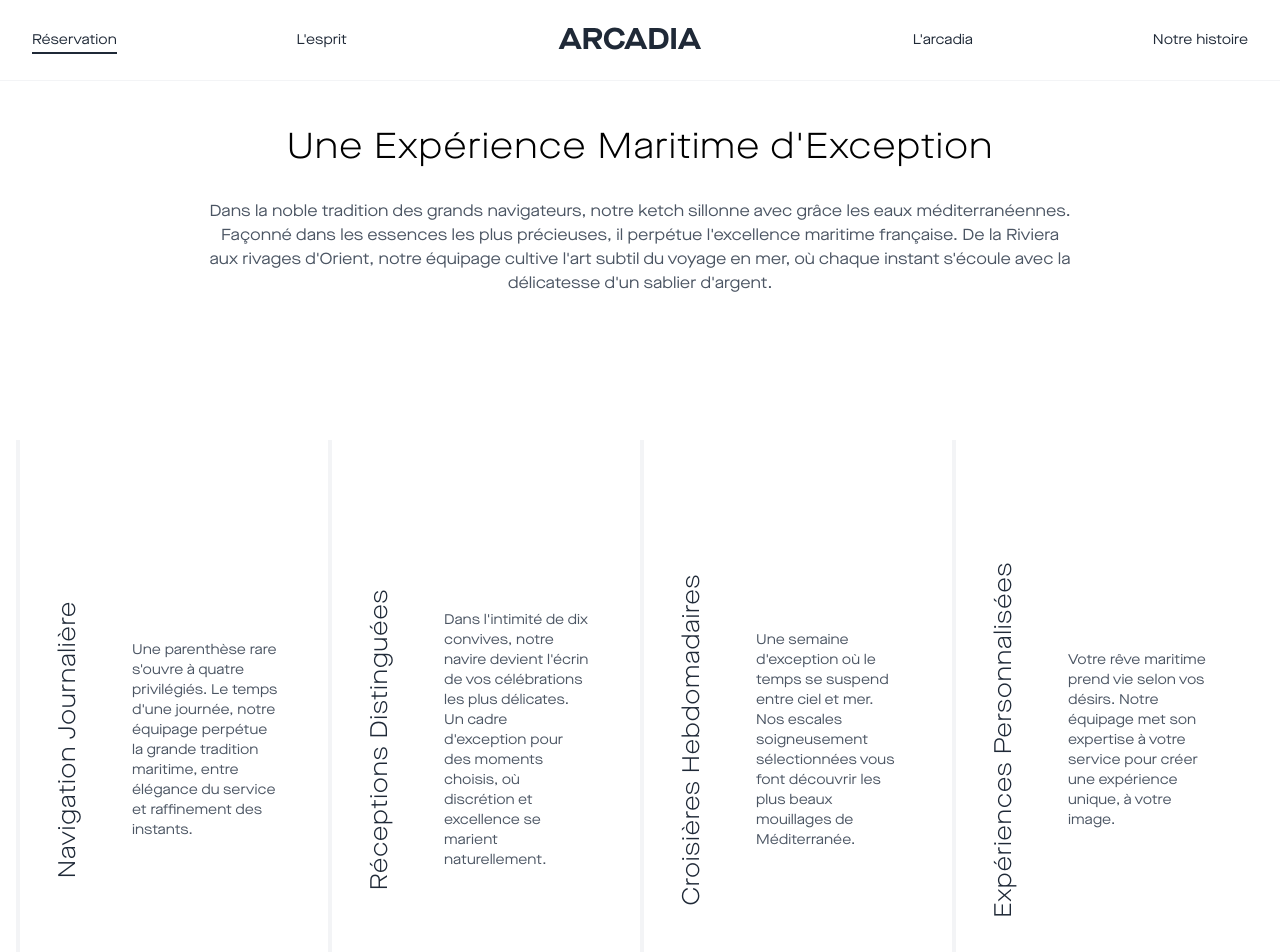
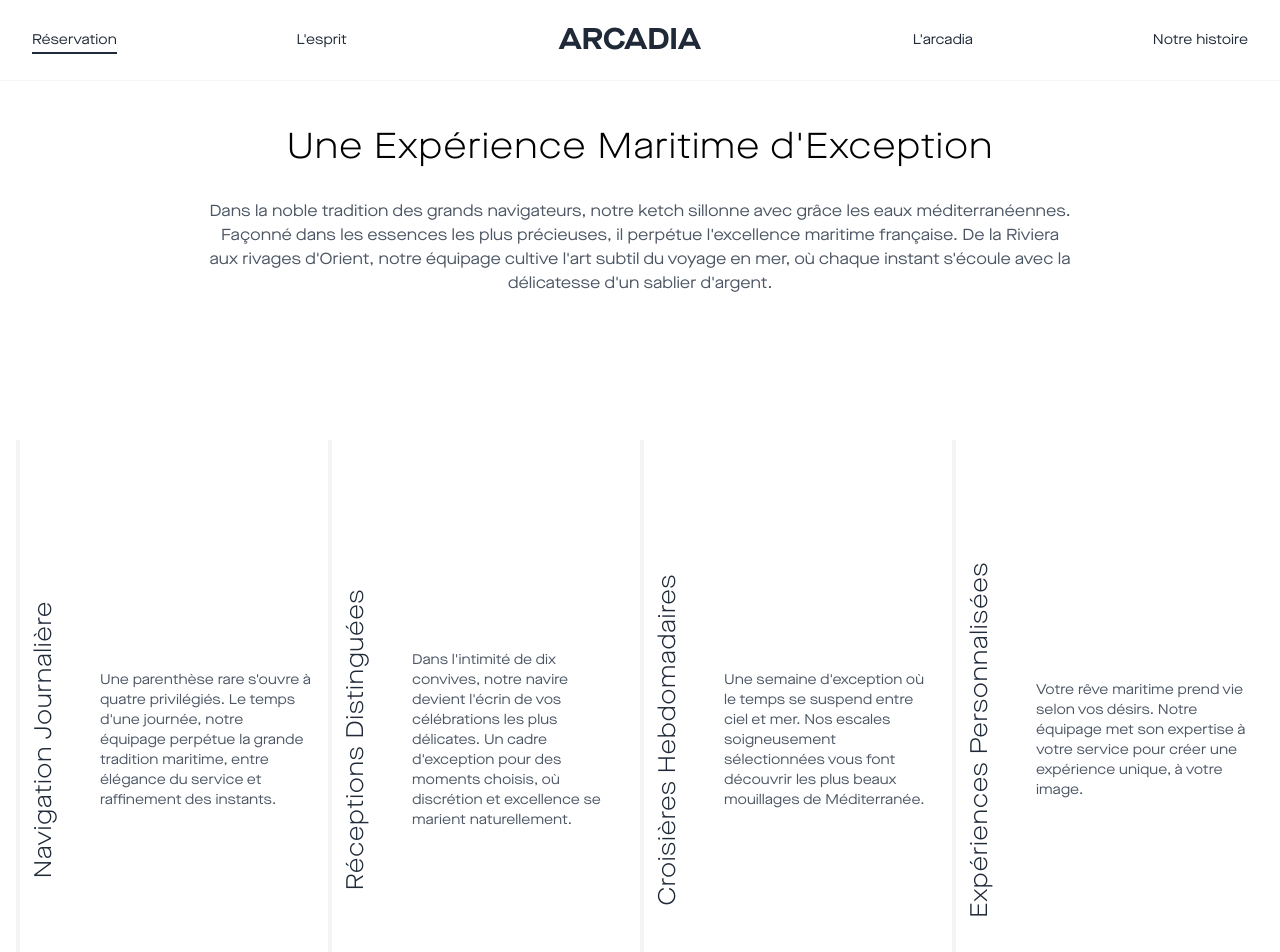
Before and after one commit to hugotiem/arcadia-website, a Next.js app: page /reservation in a window 1280 px wide. Shown: the top 952 px of the page. Built offline with nearby package versions, Linux system fonts and the light colour scheme.

Commit message:
fixed text margin & position on reservation items

```diff
--- a/src/components/Gallery.tsx
+++ b/src/components/Gallery.tsx
@@ -46,7 +46,7 @@ function ExperienceCard({ experience }: { experience: Experience }) {
             <div className="absolute inset-0 bg-black/30 sm:bg-transparent"></div>
           </div>
 
-          <div className="relative z-10 h-full flex flex-col justify-center p-8">
+          <div className="relative z-10 h-full flex flex-col justify-center p-2">
             <div className="flex flex-row items-center gap-8">
               <h2 className={cn(
                 "text-2xl font-light rotate-180 [writing-mode:vertical-lr] transition-colors duration-500",
@@ -57,7 +57,7 @@ function ExperienceCard({ experience }: { experience: Experience }) {
               </h2>
 
               <div className="flex-1">
-                <div className="bg-transparent sm:bg-transparent p-4 rounded-lg">
+                <div className="bg-transparent sm:bg-transparent p-2 rounded-lg">
                   <p className={cn(
                     "text-sm transition-colors duration-500",
                     isInView ? 'text-white' : 'text-gray-800',
@@ -69,7 +69,7 @@ function ExperienceCard({ experience }: { experience: Experience }) {
               </div>
             </div>
 
-            <div className="absolute bottom-8 right-8">
+            <div className="absolute bottom-0 right-5">
               <span className={cn(
                 "text-4xl font-light transition-colors duration-500",
                 isInView ? 'text-white' : 'text-gray-300',
```
